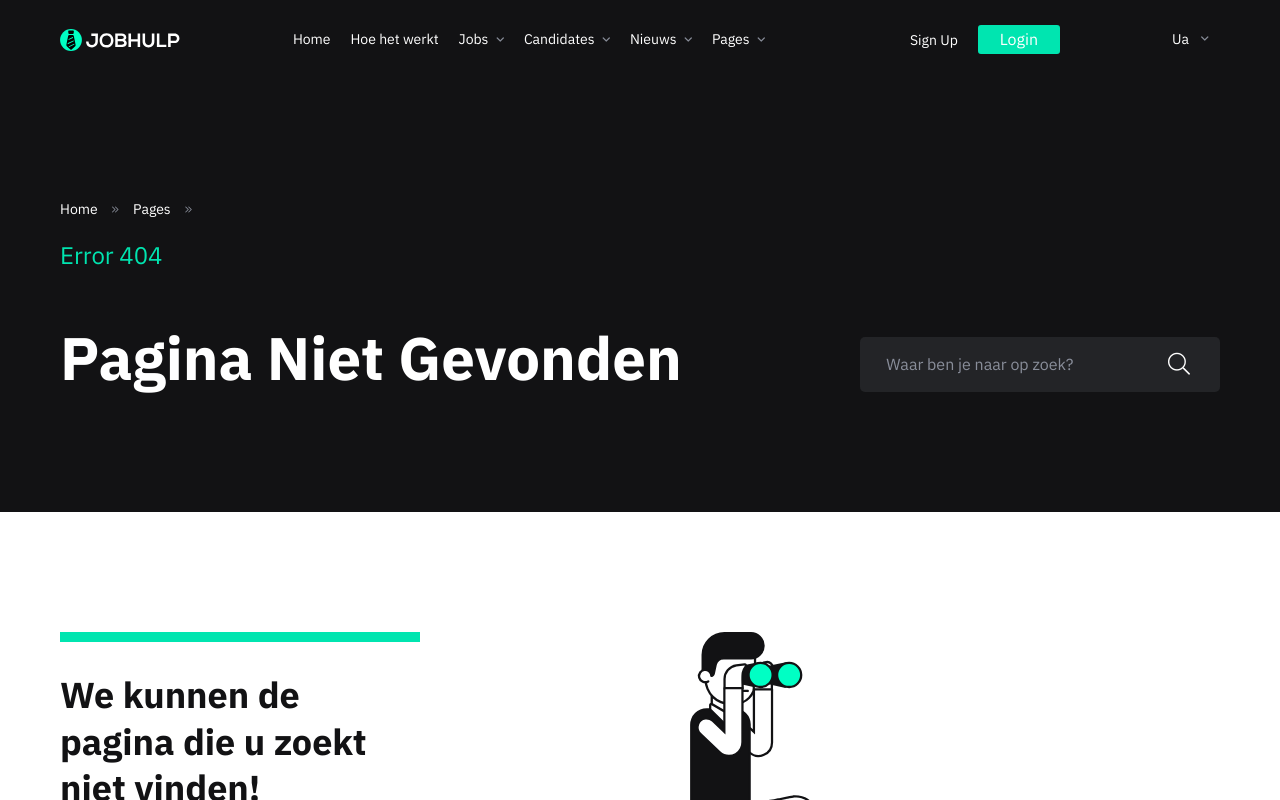
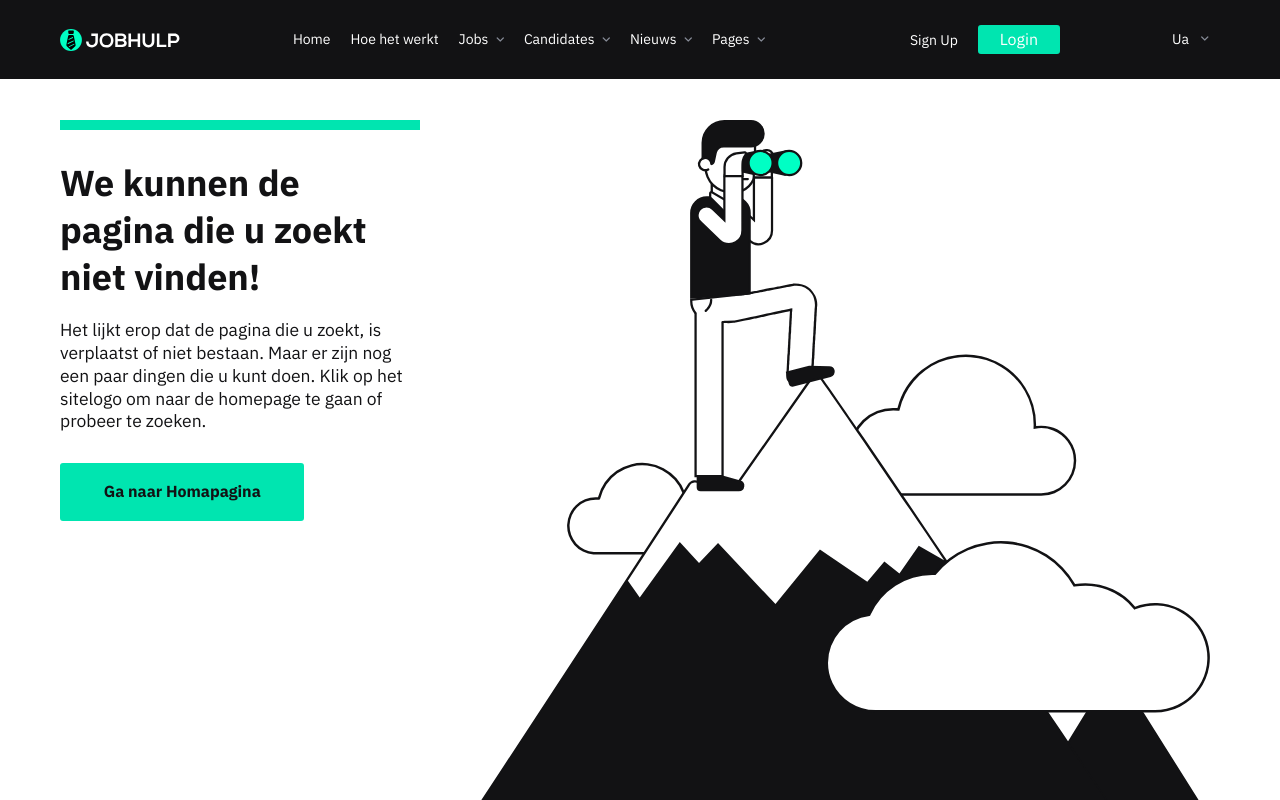
Before and after one commit to Jobhulp/Website, a Next.js app: page /pages/error-404 in a window 1280 px wide. Shown: the top 800 px of the page. Built offline with nearby package versions, Linux system fonts and the light colour scheme.

Commit message:
Update Error404.tsx

```diff
--- a/src/components/pages/error-404/Error404.tsx
+++ b/src/components/pages/error-404/Error404.tsx
@@ -3,35 +3,6 @@ import Link from 'next/link';
 export default function Error404() {
   return (
     <div className="main-content-wrapper">
-      <section className="stunning-header bg-dark-themes pt200 pb120">
-		<div className="container">
-			<div className="row align-items-end">
-				<div className="col-lg-8 col-md-8 col-sm-12 col-xs-12 mb-5 mb-md-0">
-					<ul className="breadcrumbs">
-						<li className="breadcrumbs-item">
-							<Link href="/">Home<i className="puzzle-icon fal fa-angle-double-right"></i></Link>
-						</li>
-						<li className="breadcrumbs-item">
-							<Link href="/">Pages<i className="puzzle-icon fal fa-angle-double-right"></i></Link>
-						</li>
-						<li className="breadcrumbs-item active">
-							  <span>Error 404</span>
-						</li>
-					</ul>
-
-					<h1 className="page-title text-white">Pagina Niet Gevonden</h1>
-				</div>
-
-				<div className="col-lg-4 col-md-4 col-sm-12 col-xs-12">
-					<div className="input--with-icon input--icon-right">
-						<input id="input2" className="input--dark" name="name" placeholder="Waar ben je naar op zoek?" type="text" />
-						<i className="puzzle-icon fal fa-search"></i>
-					</div>
-				</div>
-			</div>
-		</div>
-	</section>
-
       <section className="pt120">
 		<div className="container">
 			<div className="row align-items-start">
```
